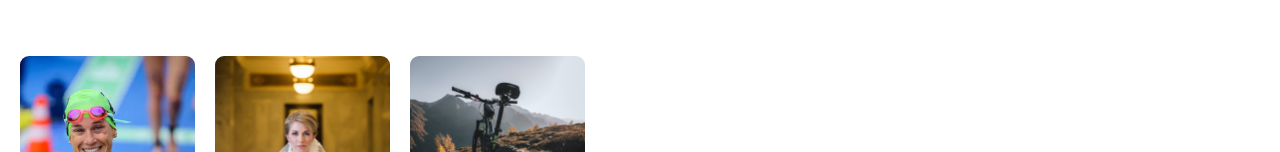
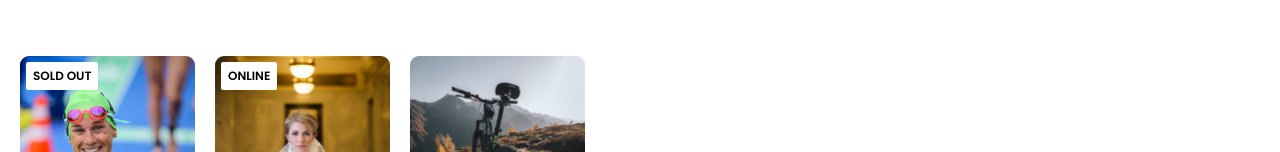
Before and after one commit to lay-Xi/ReactAirbnbClone, a React (Create React App) app in the folder airbnb-clone/: page / in a window 1280 px wide. Shown: the part 530-682 px from the top of the page. Built offline with nearby package versions, Linux system fonts and the light colour scheme.

Commit message:
Added badge to card component

```diff
--- a/airbnb-clone/src/App.jsx
+++ b/airbnb-clone/src/App.jsx
@@ -4,15 +4,16 @@ import Card from './components/Card';
 import data from './data.js';
 
 export default function App() {
-  let cards = data.map((x) => (
+  let cards = data.map(item => (
     <Card
-      key={x.id}
-      img={x.coverImg}
-      rating={x.stats.rating}
-      reviewCount={x.stats.reviewCount}
-      location={x.location}
-      title={x.title}
-      price={x.price}
+      key={item.id}
+      img={item.coverImg}
+      rating={item.stats.rating}
+      reviewCount={item.stats.reviewCount}
+      location={item.location}
+      title={item.title}
+      price={item.price}
+      openSpots={item.openSpots}
     />
   ));
 
--- a/airbnb-clone/src/components/Card.jsx
+++ b/airbnb-clone/src/components/Card.jsx
@@ -1,8 +1,16 @@
 import star from '../images/star.png';
 
 export default function Card(props) {
+  let badgeText;
+  if (props.openSpots === 0) {
+    badgeText = 'SOLD OUT';
+  } else if (props.location === 'Online') {
+    badgeText = 'ONLINE';
+  }
+
   return (
     <div className='card'>
+      {badgeText && <div className='card--badge'>{badgeText}</div>}
       <img className='card--image' src={`../images/${props.img}`} alt='' />
       <div className='card--stats'>
         <img className='card--star' src={star} alt='red star' />
--- a/airbnb-clone/src/index.css
+++ b/airbnb-clone/src/index.css
@@ -54,6 +54,7 @@ section {
   flex: 0 0 auto;
   display: flex;
   flex-direction: column;
+  position: relative;
 }
 
 .card--image {
@@ -79,3 +80,13 @@ section {
 .card--price {
   margin-top: auto;
 }
+
+.card--badge {
+  position: absolute;
+  top: 6px;
+  left: 6px;
+  background-color: white;
+  padding: 5px 7px;
+  border-radius: 2px;
+  font-weight: bold;
+}
```
